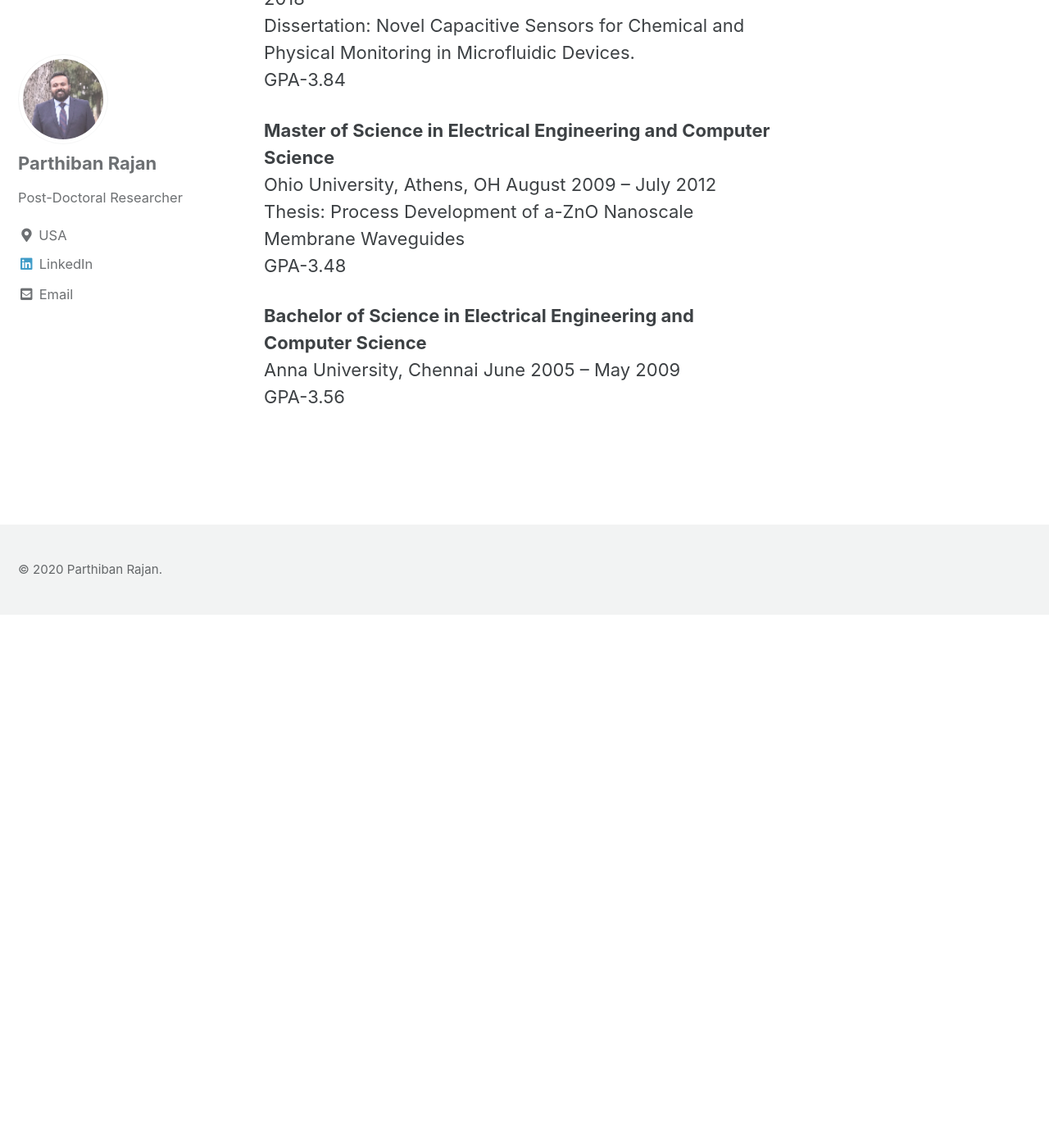
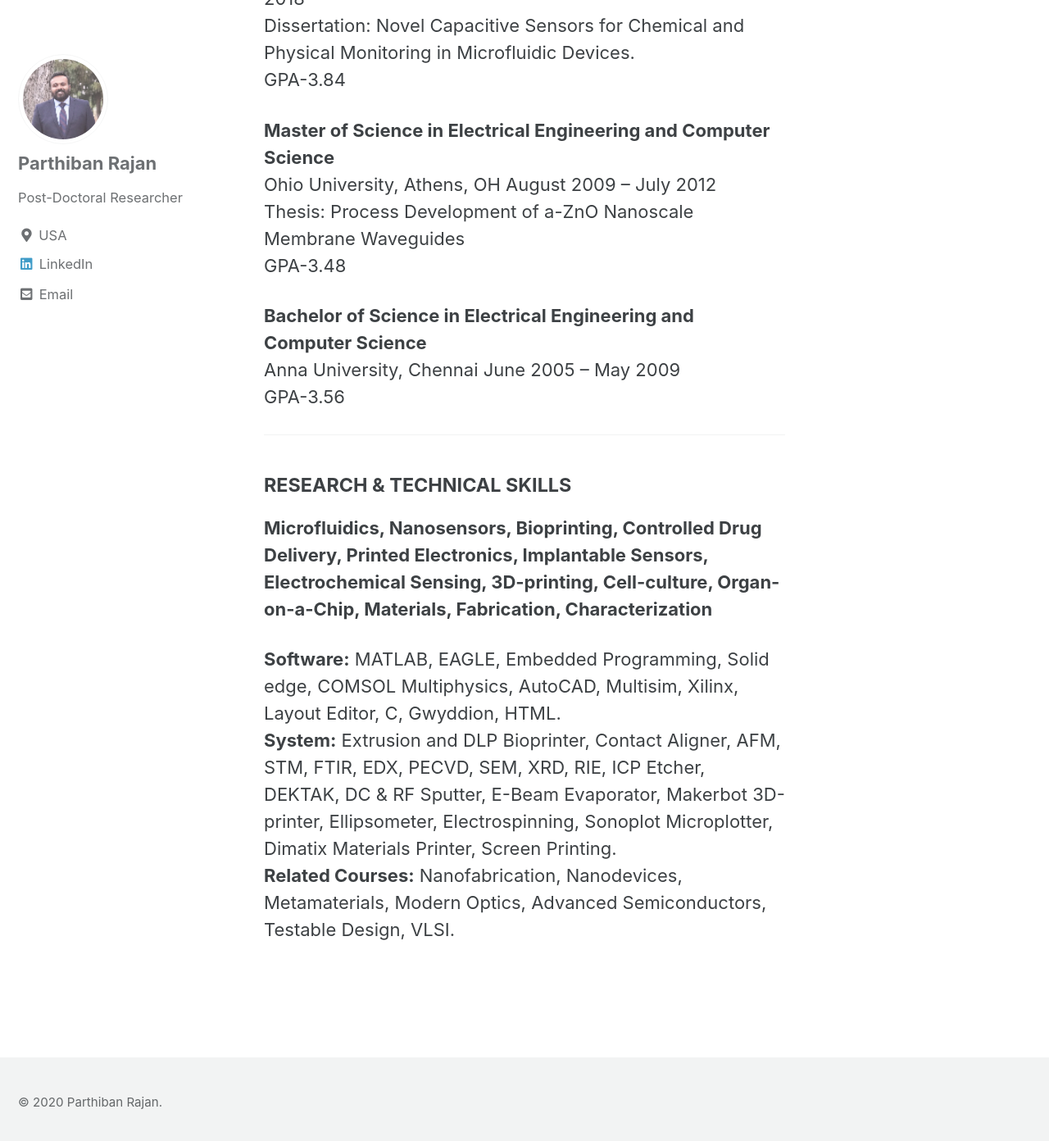
Before and after one commit to parthibanrajan/parthibanrajan.github.io, a Jekyll site: the page built from index.html, in a window 1280 px wide and 1400 px high, scrolled down 778 px. Shown: the top 1392 px of the window at 82% size. Built offline with Jekyll 4.4.1, drawn with Linux system fonts in a browser that asks for light colours; cached includes are drawn as plain includes; the list of posts is cut into pages by our own code; before the commit the page ends 1528 px from its top, so only the background shows below that.

Commit message:
Added research and technical skills to home page

```diff
--- a/_layouts/home.html
+++ b/_layouts/home.html
@@ -44,3 +44,22 @@ layout: archive
     <br />
     GPA-3.56
 </p>
+
+<hr>
+
+<h4>RESEARCH & TECHNICAL SKILLS</h4>
+<p><b>Microfluidics, Nanosensors, Bioprinting, Controlled Drug Delivery, Printed Electronics, Implantable Sensors,
+        Electrochemical Sensing, 3D-printing, Cell-culture, Organ-on-a-Chip, Materials, Fabrication, Characterization
+    </b></p>
+<p>
+    <b>Software:</b> MATLAB, EAGLE, Embedded Programming, Solid edge, COMSOL Multiphysics, AutoCAD, Multisim, Xilinx,
+    Layout Editor, C, Gwyddion, HTML.
+    <br />
+    <b>System:</b> Extrusion and DLP Bioprinter, Contact Aligner, AFM, STM, FTIR, EDX, PECVD, SEM, XRD, RIE, ICP Etcher,
+    DEKTAK, DC & RF Sputter, E-Beam Evaporator, Makerbot 3D-printer, Ellipsometer, Electrospinning, Sonoplot
+    Microplotter, Dimatix Materials Printer, Screen Printing.
+    <br />
+    <b>Related Courses:</b> Nanofabrication, Nanodevices, Metamaterials, Modern Optics, Advanced Semiconductors,
+    Testable Design, VLSI.
+    <br />
+</p>
```
